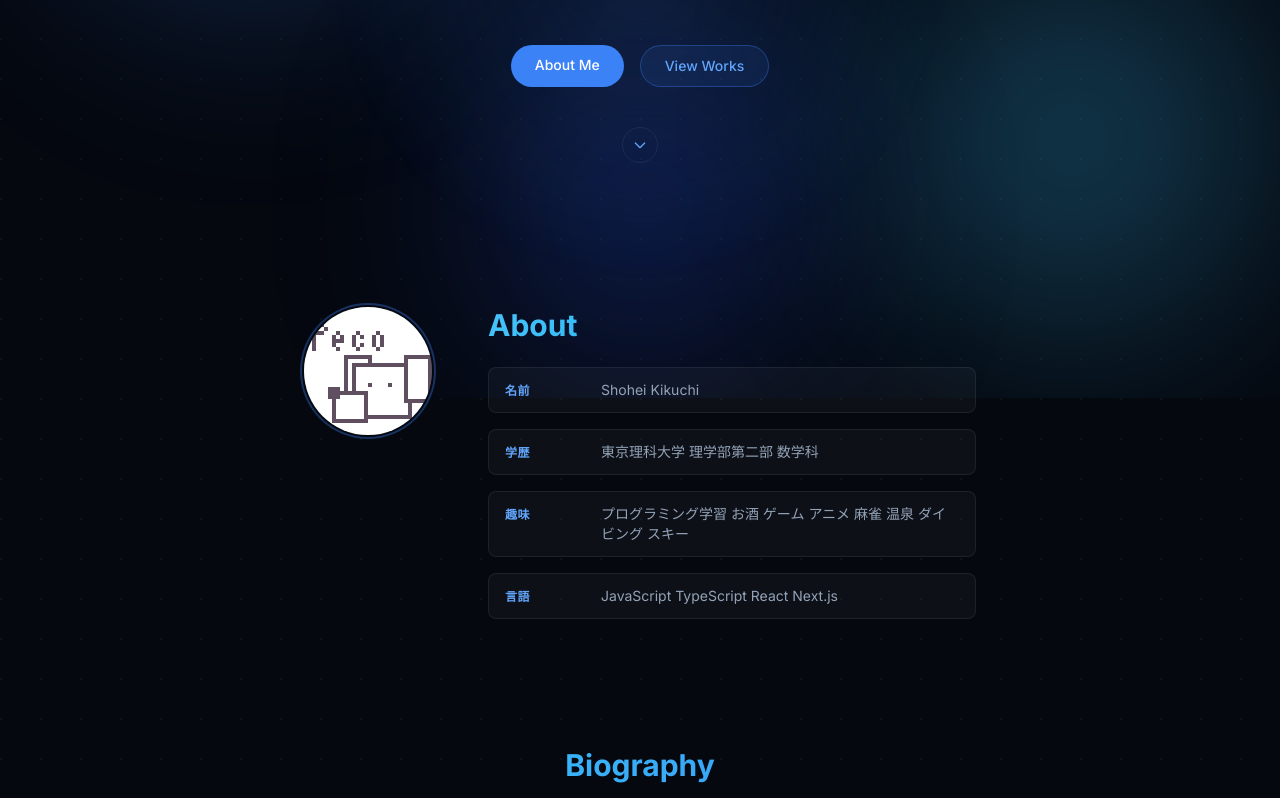
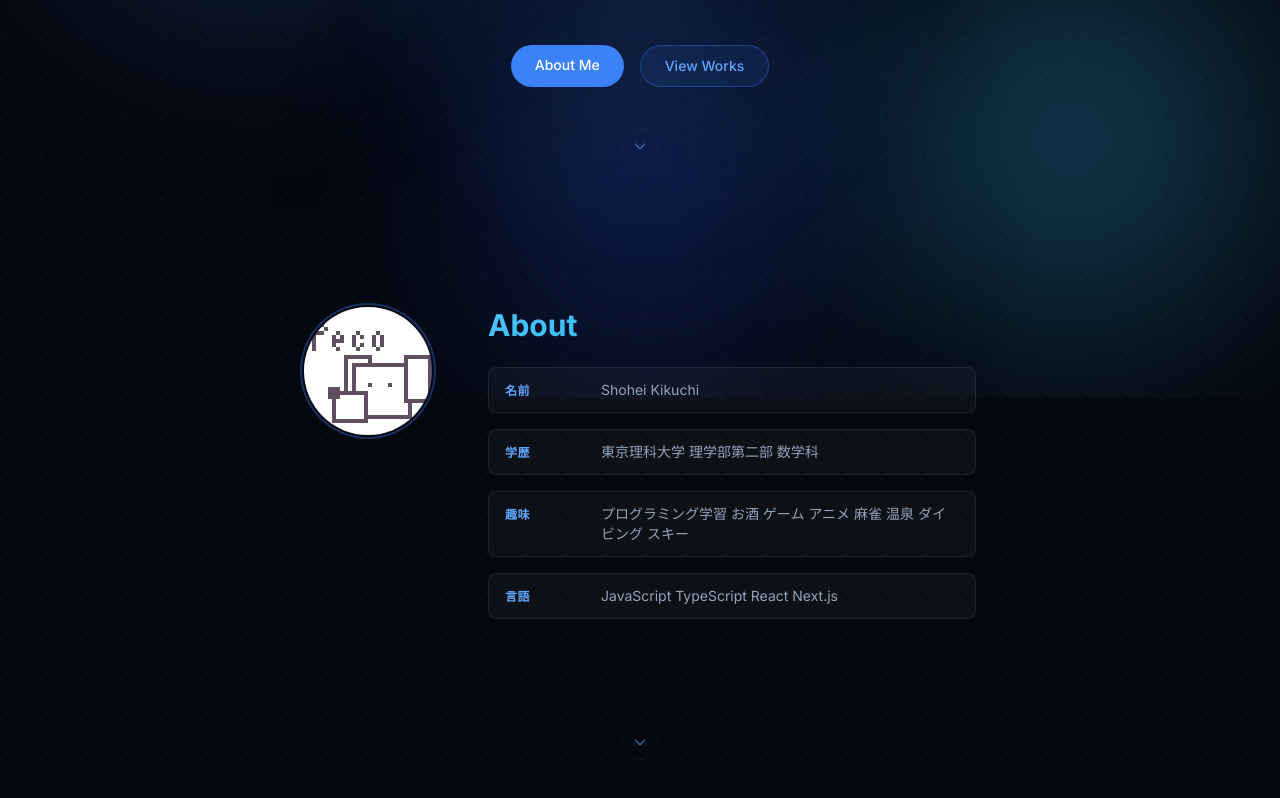
Before and after one commit to skikuchi7329/Portfolio, a Next.js app: page / in a window 1280 px wide. Shown: the part 402-1200 px from the top of the page. Built offline with nearby package versions, Linux system fonts and the light colour scheme.

Commit message:
feat: 各セクション末尾に次セクションへの矢印を配置

```diff
--- a/src/app/page.tsx
+++ b/src/app/page.tsx
@@ -5,6 +5,7 @@ import { data, careerData } from '../../data/index';
 import Biography from '../components/Biography';
 import CareerList from '../components/CareerList';
 import ScrollReveal from '../components/effects/ScrollReveal';
+import SectionArrow from '../components/SectionArrow';
 import React from 'react';
 
 export const metadata: Metadata = {
@@ -50,30 +51,20 @@ export default function Page() {
               View Works
             </a>
           </div>
-          <a
-            href="#about"
-            aria-label="Scroll down"
-            className="scroll-indicator mt-10 inline-flex h-9 w-9 items-center justify-center rounded-full border border-border-subtle text-primary-400 no-underline transition-colors hover:border-border-accent hover:text-primary-400"
-          >
-            <svg
-              className="h-4 w-4"
-              fill="none"
-              viewBox="0 0 24 24"
-              stroke="currentColor"
-              strokeWidth={2}
-            >
-              <path strokeLinecap="round" strokeLinejoin="round" d="M19 9l-7 7-7-7" />
-            </svg>
-          </a>
+          <SectionArrow href="#about" label="Scroll to About" />
         </div>
       </section>
 
-      {/* About & Biography */}
+      {/* About */}
       <ScrollReveal>
         <About />
+        <SectionArrow href="#biography" label="Scroll to Biography" />
       </ScrollReveal>
+
+      {/* Biography */}
       <ScrollReveal delay={80}>
         <Biography />
+        <SectionArrow href="#career" label="Scroll to Career" />
       </ScrollReveal>
 
       {/* Career Section */}
@@ -83,6 +74,7 @@ export default function Page() {
           <div className="mx-auto max-w-2xl">
             <CareerList items={careerData} />
           </div>
+          <SectionArrow href="#works" label="Scroll to Works" />
         </section>
       </ScrollReveal>
 
--- a/src/components/Biography.tsx
+++ b/src/components/Biography.tsx
@@ -2,7 +2,7 @@ import React from 'react';
 
 const Biography = () => {
   return (
-    <section className="w-full py-16">
+    <section id="biography" className="w-full scroll-mt-20 py-16">
       <div className="mx-auto max-w-2xl">
         <h2 className="gradient-text mb-8 text-center text-3xl font-bold">Biography</h2>
         <div className="glass-card space-y-5 rounded-2xl p-6 sm:p-8">
--- /dev/null
+++ b/src/components/SectionArrow.tsx
@@ -0,0 +1,28 @@
+import React from 'react';
+
+type Props = {
+  href: string;
+  label?: string;
+};
+
+const SectionArrow = ({ href, label = 'Scroll down' }: Props) => (
+  <div className="mt-10 flex justify-center">
+    <a
+      href={href}
+      aria-label={label}
+      className="scroll-indicator inline-flex h-9 w-9 items-center justify-center rounded-full border border-border-subtle text-primary-400 no-underline transition-colors hover:border-border-accent"
+    >
+      <svg
+        className="h-4 w-4"
+        fill="none"
+        viewBox="0 0 24 24"
+        stroke="currentColor"
+        strokeWidth={2}
+      >
+        <path strokeLinecap="round" strokeLinejoin="round" d="M19 9l-7 7-7-7" />
+      </svg>
+    </a>
+  </div>
+);
+
+export default SectionArrow;
```
